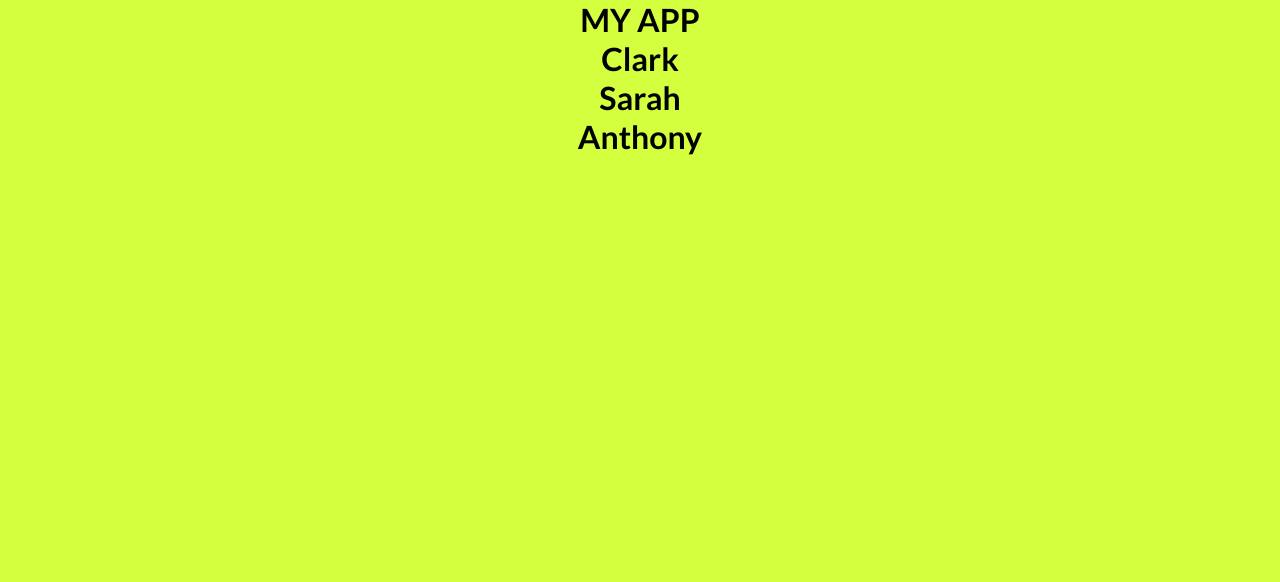
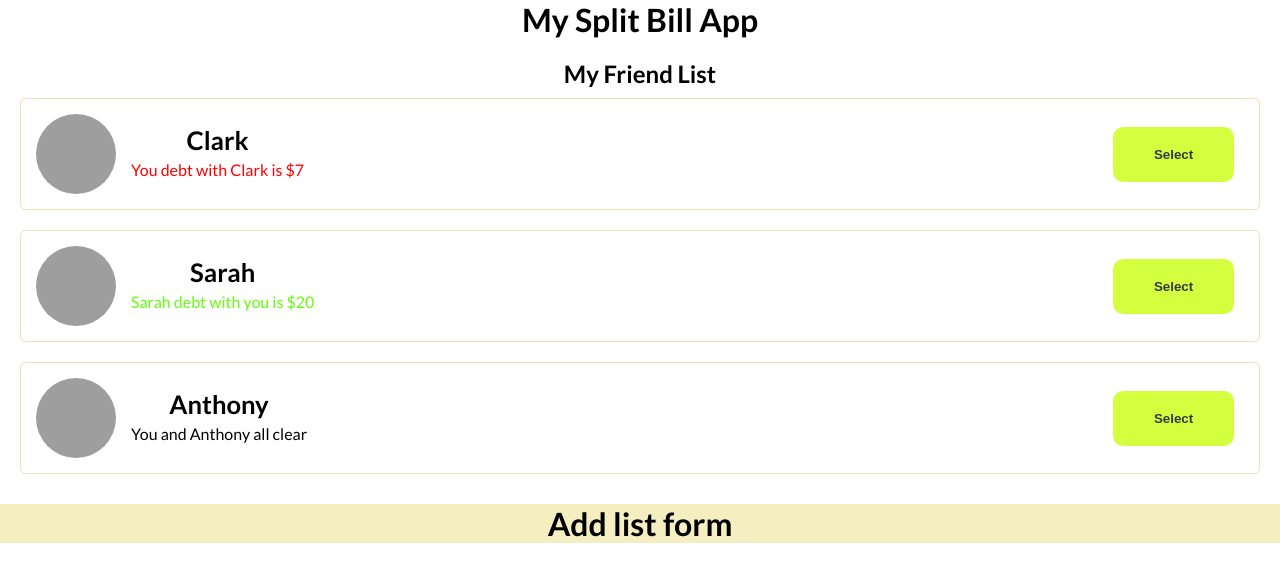
Before and after one commit to DarshanPro123/04_eat_and_split_project, a React (Vite) app: page / in a window 1280 px wide. Shown: the top 582 px of the page. Built offline with nearby package versions, Linux system fonts and the light colour scheme; grey boxes are pictures that could not be loaded.

Commit message:
add style of card of list

```diff
--- a/src/App.css
+++ b/src/App.css
@@ -9,9 +9,112 @@
 }
 
 body {
-  background-color: #d4ff3f;
-  color: #000000;
+  background-color: #fff;
+  color: #000;
   /* color: #fba043; */
   text-align: center;
   font-family: "Lato", sans-serif;
 }
+
+.green {
+  color: #65fd0d;
+}
+
+.red {
+  color: red;
+}
+
+.blue {
+  color: blue;
+}
+
+/* <------------------------For Common Button--------------------------> */
+
+.button {
+  background-color: #d4ff3f;
+  color: #343a40;
+  padding: 20px 40px;
+  width: 10%;
+  border: none;
+  margin: 10px;
+  border-radius: 10px;
+  font-weight: bold;
+  cursor: pointer;
+  transition: 0.3s;
+}
+
+.button:hover {
+  background-color: #c5f80c;
+}
+
+/* <--------------------main container part---------------> */
+
+.container {
+  width: 100%;
+  height: 90vh;
+  display: flex;
+  flex-wrap: wrap;
+  flex-direction: column;
+}
+
+/* <--------------------------lists-Box css-----------------------> */
+.lists-box {
+  background-color: #fff;
+  color: #000;
+  padding: 20px;
+  border-radius: 8px;
+}
+
+.lists h2 {
+  font-size: 24px;
+  margin-bottom: 20px;
+}
+
+.lists ul {
+  display: flex;
+  flex-direction: column; /* Stack items vertically */
+  padding: 0; /* Remove default padding */
+  list-style-type: none; /* Remove bullet points */
+}
+
+.lists ul li {
+  border: 1px solid wheat; /* Border color for each list item */
+  display: flex;
+  justify-content: space-between; /* Space between image/info and button */
+  align-items: center; /* Center items vertically */
+  margin: 10px 0; /* Margin between items */
+  padding: 15px; /* Padding inside each item */
+  border-radius: 5px; /* Rounded corners for list items */
+}
+
+.lists ul li img {
+  border-radius: 50%;
+  object-fit: cover;
+  width: 80px;
+  height: 80px;
+}
+
+.content {
+  display: flex;
+  align-items: center;
+}
+
+.frnd-info {
+  display: flex;
+  flex-direction: column;
+  margin-left: 15px;
+}
+
+.frnd-info h3 {
+  font-size: 1.6rem;
+}
+
+.frnd-info p {
+  margin: 5px 0;
+}
+
+/* <--------------------------Add list form css--------------------------> */
+.add_list_box {
+  background-color: #f4eec1;
+  color: #000000;
+}
--- a/src/App.jsx
+++ b/src/App.jsx
@@ -1,17 +1,16 @@
 import "./App.css";
-import friends from "../public/data";
+import AddFriendForm from "./Components/AddFriendForm";
+import FriendsList from "./Components/FriendsList";
+// import friends from "../public/data";
 
 function App() {
   return (
     <>
-      <h1>MY APP</h1>
-      {friends.map((friend) => {
-        return (
-          <>
-            <h1>{friend.name}</h1>
-          </>
-        );
-      })}
+      <h1>My Split Bill App</h1>
+      <div className="container">
+        <FriendsList />
+        <AddFriendForm />
+      </div>
     </>
   );
 }
--- a/src/Components/AddFriendForm.jsx
+++ b/src/Components/AddFriendForm.jsx
@@ -1,5 +1,9 @@
 const AddFriendForm = () => {
-  return <div></div>;
+  return (
+    <div className="add_list_box">
+      <h1>Add list form</h1>
+    </div>
+  );
 };
 
 export default AddFriendForm;
--- a/src/Components/CommonBtn.jsx
+++ b/src/Components/CommonBtn.jsx
@@ -1,5 +1,10 @@
-const CommonBtn = () => {
-  return <div></div>;
+// eslint-disable-next-line react/prop-types
+const CommonBtn = ({ children }) => {
+  return (
+    <>
+      <button className="button">{children}</button>
+    </>
+  );
 };
 
 export default CommonBtn;
--- a/src/Components/FriendsList.jsx
+++ b/src/Components/FriendsList.jsx
@@ -1,5 +1,47 @@
+import friends from "../../public/data";
+import CommonBtn from "./CommonBtn";
+
 const FriendsList = () => {
-  return <div></div>;
+  return (
+    <div className="lists-box">
+      <h2>My Friend List</h2>
+      <div className="lists">
+        <ul>
+          {friends.map((friend) => {
+            return (
+              <>
+                <li key={friend.id}>
+                  <div className="content">
+                    {" "}
+                    <img src={friend.image} alt="" />
+                    <div className="frnd-info">
+                      <h3>{friend.name}</h3>
+                      {friend.balance < 0 && (
+                        <p className="red">
+                          You debt with {friend.name} is $
+                          {Math.abs(friend.balance)}
+                        </p>
+                      )}
+                      {friend.balance > 0 && (
+                        <p className="green">
+                          {friend.name} debt with you is $
+                          {Math.abs(friend.balance)}
+                        </p>
+                      )}
+                      {friend.balance === 0 && (
+                        <p>You and {friend.name} all clear</p>
+                      )}
+                    </div>
+                  </div>
+                  <CommonBtn>Select</CommonBtn>
+                </li>
+              </>
+            );
+          })}
+        </ul>
+      </div>
+    </div>
+  );
 };
 
 export default FriendsList;
```
